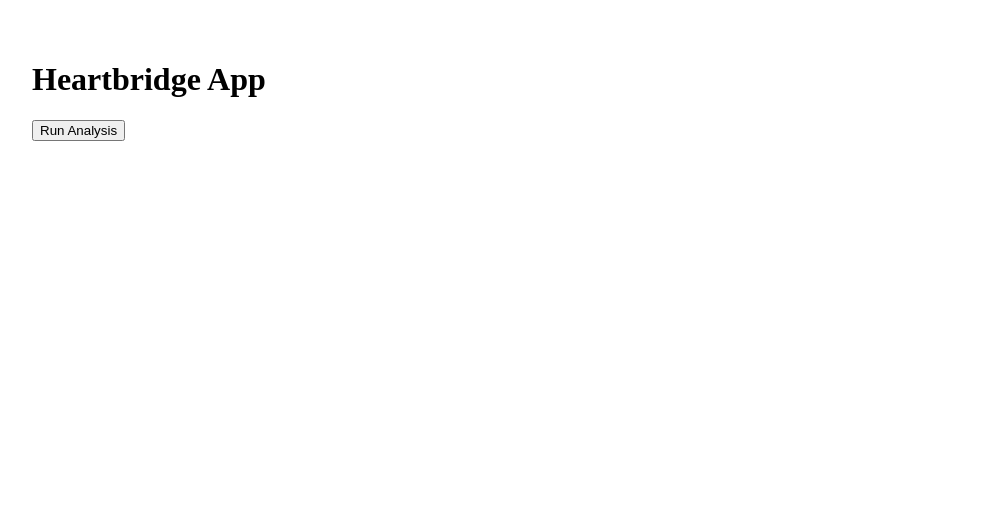
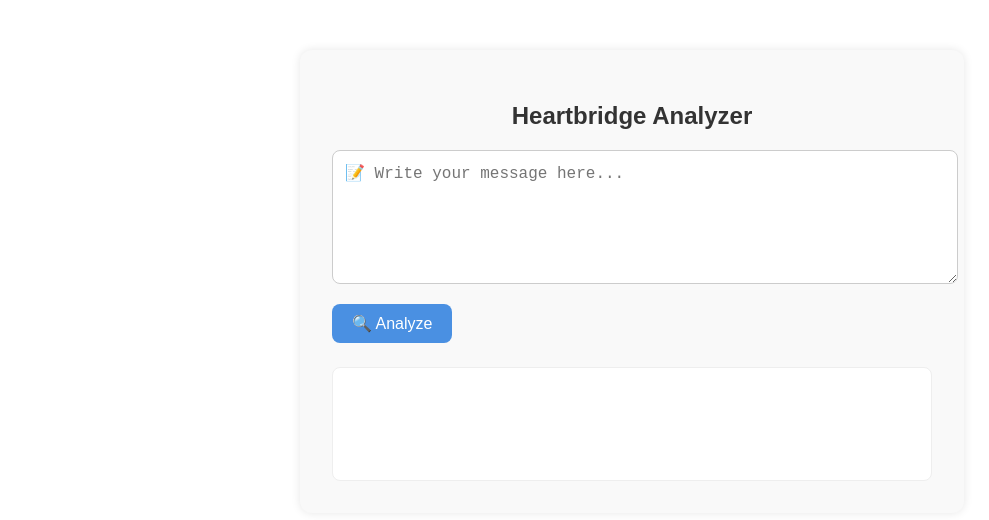
Before and after one commit to johani23/heartbridge-unified3, a React (Create React App) app: page / in a window 1280 px wide. Shown: the top 520 px of the page, without its empty margins (8-997 px from the left). Built offline with nearby package versions, Linux system fonts and the light colour scheme.

Commit message:
Update App.js

```diff
--- a/src/App.js
+++ b/src/App.js
@@ -1,27 +1,87 @@
 import React, { useState } from 'react';
 
 function App() {
+  const [inputText, setInputText] = useState('');
   const [response, setResponse] = useState('');
   const [loading, setLoading] = useState(false);
 
   const callBack = async () => {
+    if (!inputText.trim()) {
+      setResponse('Please enter a message for analysis.');
+      return;
+    }
+
     setLoading(true);
     try {
-      const res = await fetch('/api/predict');
+      const res = await fetch('https://heartbridge-unified3.onrender.com/api/predict', {
+        method: 'POST',
+        headers: {
+          'Content-Type': 'application/json',
+        },
+        body: JSON.stringify({ text: inputText }),
+      });
       const data = await res.json();
-      setResponse(data.output);
+      setResponse(data.output || 'No response.');
     } catch (err) {
-      setResponse('Something went wrong.');
+      setResponse('❌ Something went wrong. Please try again.');
     } finally {
       setLoading(false);
     }
   };
 
   return (
-    <div style={{ padding: '2rem' }}>
-      <h1>Heartbridge App</h1>
-      <button onClick={callBack}>Run Analysis</button>
-      <p>{loading ? 'Loading...' : response}</p>
+    <div style={{
+      maxWidth: '600px',
+      margin: '50px auto',
+      padding: '2rem',
+      fontFamily: 'sans-serif',
+      backgroundColor: '#f9f9f9',
+      borderRadius: '12px',
+      boxShadow: '0 0 10px rgba(0,0,0,0.1)'
+    }}>
+      <h2 style={{ textAlign: 'center', color: '#333' }}>Heartbridge Analyzer</h2>
+
+      <textarea
+        rows="6"
+        placeholder="📝 Write your message here..."
+        value={inputText}
+        onChange={(e) => setInputText(e.target.value)}
+        style={{
+          width: '100%',
+          padding: '12px',
+          borderRadius: '8px',
+          border: '1px solid #ccc',
+          fontSize: '1rem',
+          marginBottom: '1rem',
+          resize: 'vertical'
+        }}
+      />
+
+      <button
+        onClick={callBack}
+        style={{
+          backgroundColor: '#4a90e2',
+          color: '#fff',
+          padding: '10px 20px',
+          border: 'none',
+          borderRadius: '8px',
+          fontSize: '1rem',
+          cursor: 'pointer'
+        }}
+      >
+        🔍 Analyze
+      </button>
+
+      <div style={{
+        marginTop: '1.5rem',
+        backgroundColor: '#fff',
+        padding: '1rem',
+        borderRadius: '8px',
+        border: '1px solid #eee',
+        minHeight: '80px'
+      }}>
+        {loading ? '⏳ Analyzing...' : response}
+      </div>
     </div>
   );
 }
```
